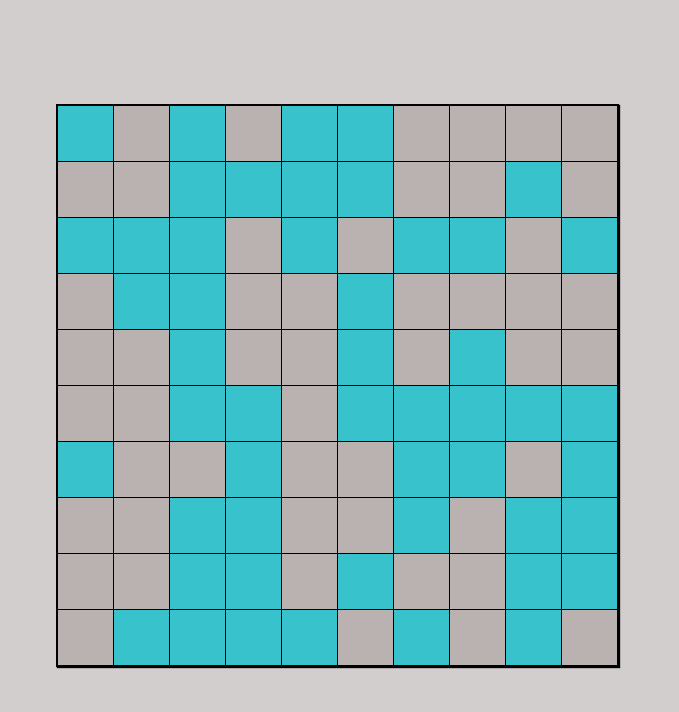
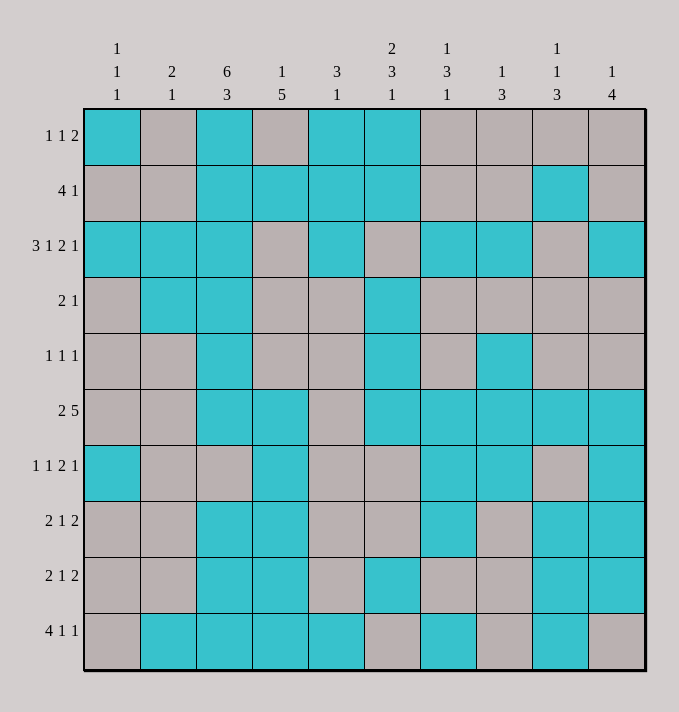
Before and after one commit to sevaa25/picross, a React (Vite) app: page / in a window 1280 px wide. Shown: the top 712 px of the page, without its empty margins (303-982 px from the left). Built offline with nearby package versions, Linux system fonts and the light colour scheme.

Commit message:
hints bars added

```diff
--- a/src/App.css
+++ b/src/App.css
@@ -2,8 +2,42 @@
 
 .game-container{
     display: flex;
-    flex-direction: row;
+    flex-direction: column;
     justify-content: center;
     align-items: center;
-    margin-top: 6.5rem;
+    margin-top: 2.5rem;
 }
+
+.top-bar,.side-bar{
+    display: flex;
+}
+
+.row-hints-container{
+    display: flex;
+    flex-direction: column;
+    width: 55px;
+}
+
+.col-hints-container{
+    display: flex;
+    flex-direction:row;
+}
+.hint-row{
+    display: flex;
+    flex-direction: row;
+    justify-content: flex-end;
+    align-items: center;
+    gap: 5px;
+    height: 55px;
+    padding-right: 4px;
+}
+
+.hint-col{
+    display: flex;
+    flex-direction: column;
+    justify-content: flex-end;
+    align-items: center;
+    gap: 5px;
+    width: 55px;
+    padding-bottom: 4px;
+}
--- a/src/App.tsx
+++ b/src/App.tsx
@@ -103,6 +103,16 @@ const [rowHints,colHints] = generateHints(solution);
 console.log(rowHints);
 console.log(colHints);
 
+const Hints = ({ hints, mode }: { hints: number[][], mode: 'row' | 'col' }) => (
+  <div className={`${mode}-hints-container`}>
+    {hints.map((line, i) => (
+      <div key={i} className={`hint-${mode}`}>
+        {line.map((num, j) => <span key={j}>{num}</span>)}
+      </div>
+    ))}
+  </div>
+);
+
 function App() {
 
   const [matrix, setMatrix] = useState<CellState[][]>(generateEmptyBoard);
@@ -162,9 +172,18 @@ function App() {
     setIsDragging(false);
     setActiveValue(null);
   }
+
+
   return (
     <div className='game-container' onContextMenu={(e) => e.preventDefault()}>
-      <Grid squares={solution} startDrag={handleMouseDrag} continueDrag={handleMouseEnter} endDrag={handleMouseUp}/>
+      <div className='top-bar'>
+        <div style={{width: '55px'}}/>
+        <Hints hints={colHints} mode='col'/>
+      </div>
+      <div className='side-bar'>
+        <Hints hints={rowHints} mode='row'/>
+        <Grid squares={solution} startDrag={handleMouseDrag} continueDrag={handleMouseEnter} endDrag={handleMouseUp}/>
+      </div>
     </div>
   );
 }
```
